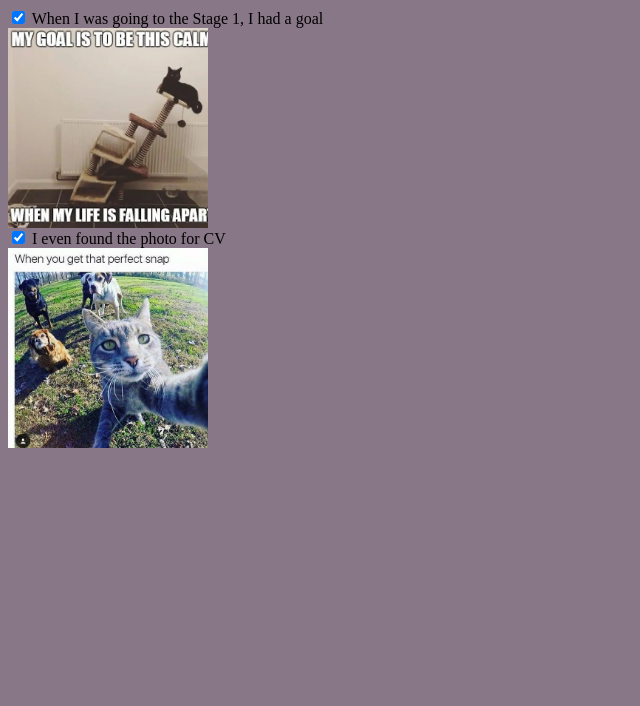
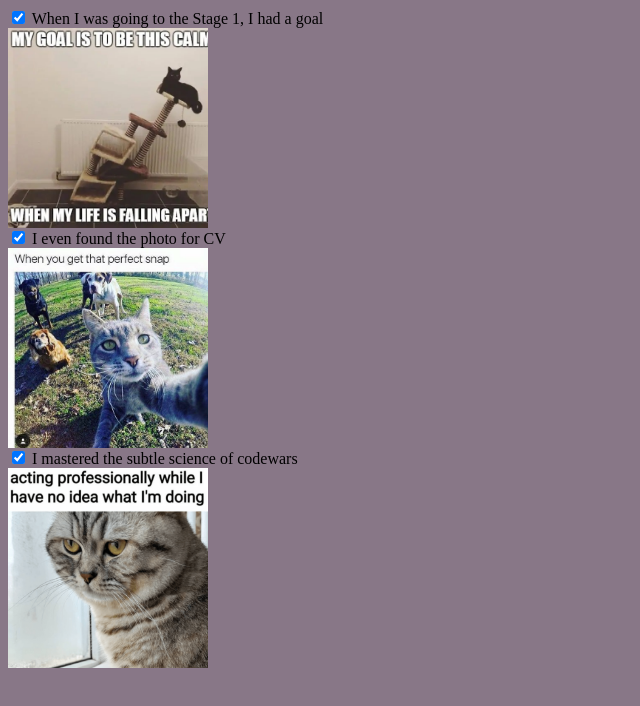
Before and after one commit to Olitera/cssBayan, a plain HTML site: page cssBayan/index.html in a window 1280 px wide. Shown: the whole page, without its empty margins (0-640 px from the left). Drawn offline with Linux system fonts and the light colour scheme.

Commit message:
feat: add third mem (Fri Mar 10 18:34:46 CET 2023)

```diff
--- a/cssBayan/index.html
+++ b/cssBayan/index.html
@@ -16,10 +16,10 @@
     <input type="checkbox" id="second" checked="">
     <label for="second">I even found the photo for CV</label>
     <div class="second-mem"></div>
-    <!-- <input type="checkbox" id="third" checked="">
-    <label for="third">When I was going to the Stage 1, I had a goal</label>
+    <input type="checkbox" id="third" checked="">
+    <label for="third">I mastered the subtle science of codewars</label>
     <div class="third-mem"></div>
-    <input type="checkbox" id="fourth" checked="">
+    <!-- <input type="checkbox" id="fourth" checked="">
     <label for="fourth">When I was going to the Stage 1, I had a goal</label>
     <div class="fourth-mem"></div> -->
 
--- a/cssBayan/style.css
+++ b/cssBayan/style.css
@@ -17,14 +17,14 @@ body {
   background-size: cover;
 }
 
-/* .third-mem {
+.third-mem {
   width: 200px;
   height: 200px;
-  background: url("./assets/1.jpg");
+  background: url("./assets/3.png");
   background-size: cover;
 }
 
-.fourth-mem {
+/* .fourth-mem {
   width: 200px;
   height: 200px;
   background: url("./assets/1.jpg");
```
